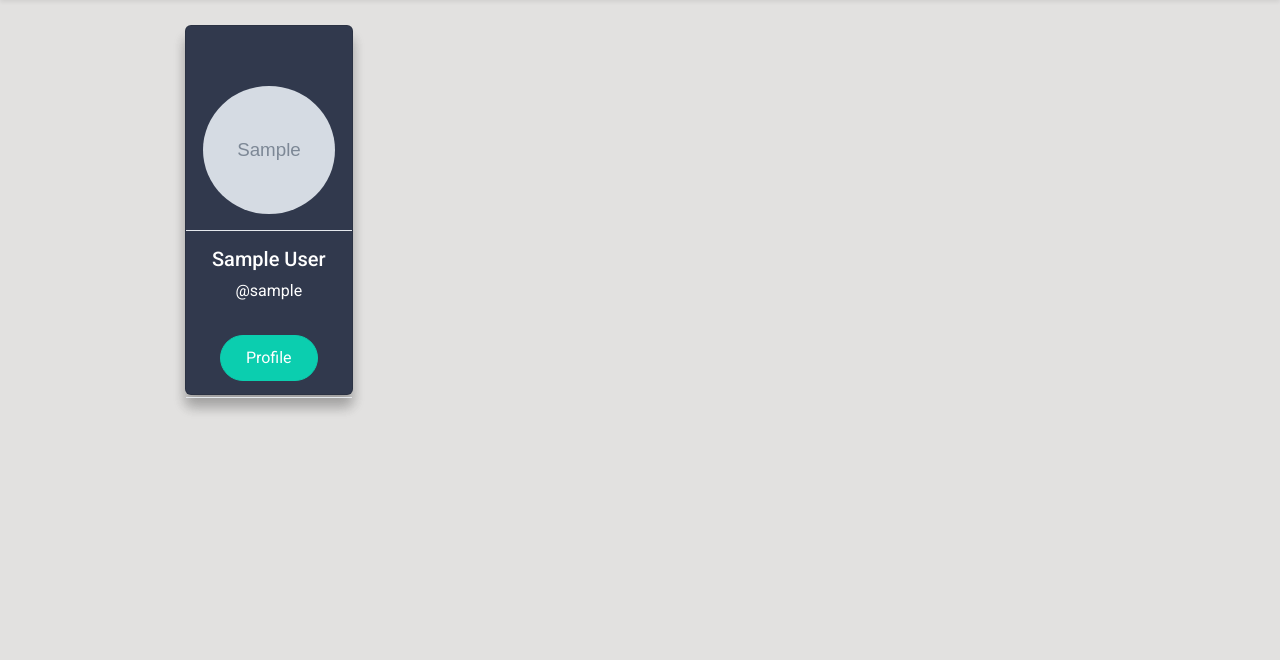
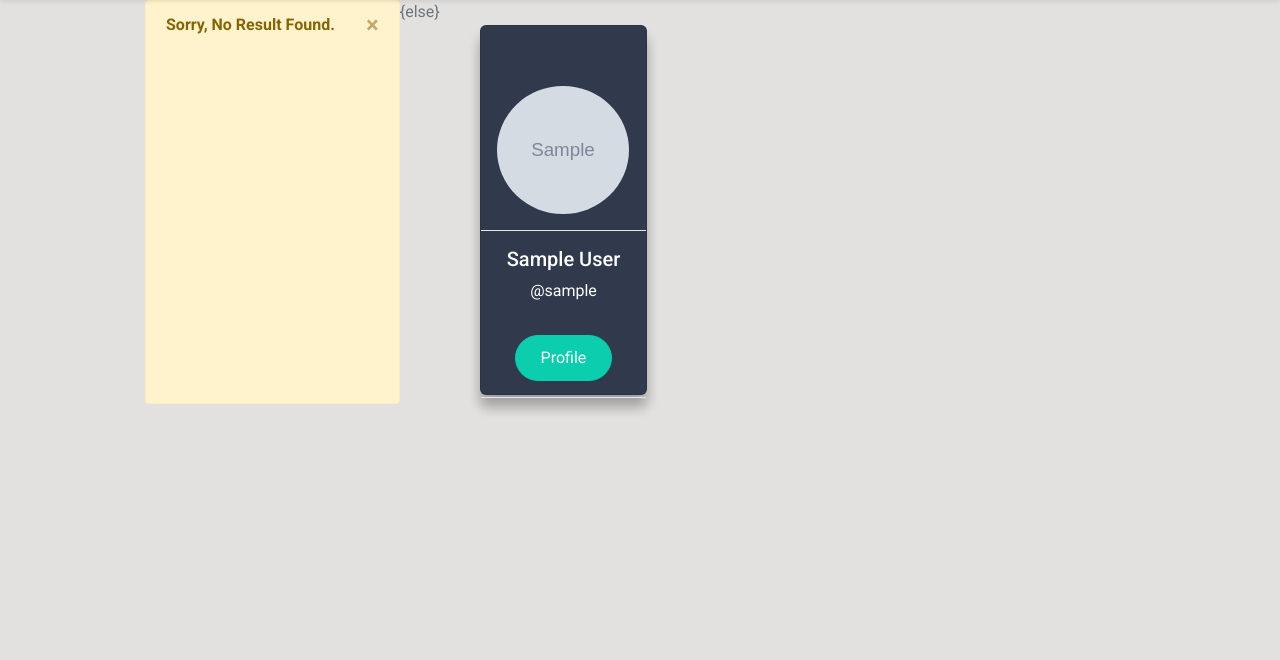
Before and after one commit to arjun-234/work_point_front, a Django app: template freelance/jobpoint_client/templates/user_search_result.html in a window 1280 px wide. Shown: the part 58-718 px from the top of the page. Run offline with Django 4.2, Linux system fonts and the light colour scheme; the template is opened without the code that fills it: most values are stand-ins (such as "Sample title", 1, 10 or a date in 2020); grey boxes marked "Sample" are stand-in pictures; some libraries are stand-ins or nearby versions.

Commit message:
Update user_search_result.html

```diff
--- a/freelance/jobpoint_client/templates/user_search_result.html
+++ b/freelance/jobpoint_client/templates/user_search_result.html
@@ -327,6 +327,14 @@
 
   <div class="container">
   <div class="row">
+  {% if use_data|length is 0 %}
+  <div class="alert alert-warning alert-dismissible fade show" role="alert">
+            <strong>Sorry, No Result Found.</strong>
+            <button type="button" class="close" data-dismiss="alert" aria-label="Close">
+              <span aria-hidden="true">&times;</span>
+            </button>
+          </div>
+  {else}
   {% for user in user_data%}
   {% if user.username != username %}
     <div class="col-lg-3 d-flex align-items element-animation">
@@ -346,6 +354,7 @@
   </div>
   {% endif %}
   {% endfor %}
+  {% endif %}
   </div>
   <script>
     if ( window.history.replaceState ) {
```
